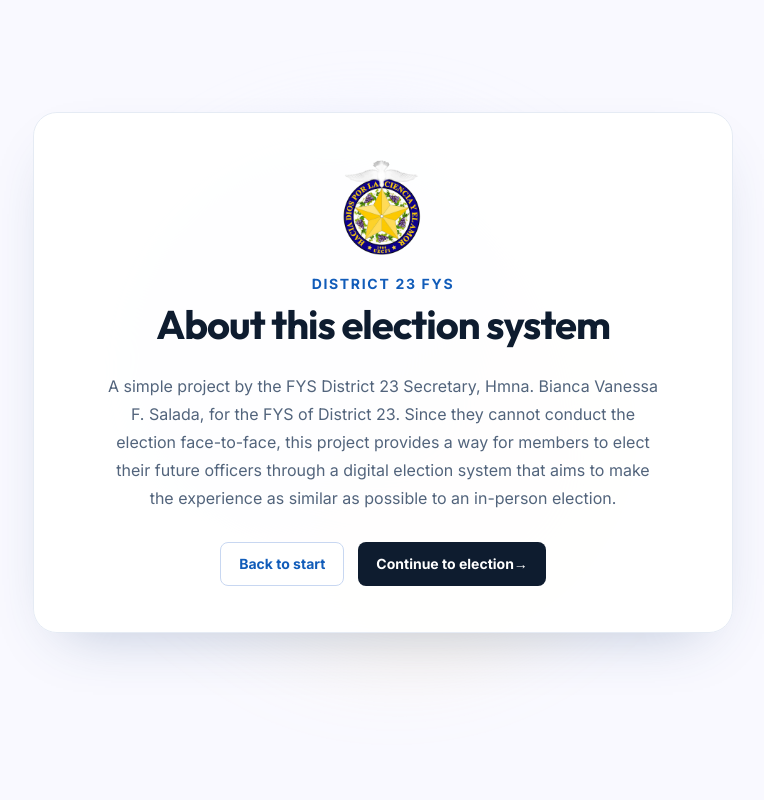
After one commit to biancsss17/fysd23_election, a Laravel app: page /about in a window 1280 px wide. The commit adds this page. Shown: the whole page, without its empty margins (257-1021 px from the left). Run offline with Laravel 12, Linux system fonts and the light colour scheme.

Commit message:
Add election system about page

```diff
--- a/ELECTION-app/public/css/splash.css
+++ b/ELECTION-app/public/css/splash.css
@@ -96,6 +96,10 @@ h1 { margin: 0; font-family: Outfit, sans-serif; font-size: clamp(24px, 5.8vw, 3
 .election-term { display: inline-block; margin: 14px 0 0; padding: 4px 13px; border-radius: 4px; background: #d7e2ff; color: #001a40; font: 600 18px/26px Outfit, sans-serif; letter-spacing: .045em; animation: text-arrive .9s var(--splash-ease) .8s both; }
 
 .splash-footer { position: absolute; bottom: max(30px, env(safe-area-inset-bottom)); left: 24px; right: 24px; display: grid; justify-items: center; gap: 22px; }
+.splash-links { display: flex; align-items: center; justify-content: center; gap: 18px; }
+.splash-about-link { padding: 10px 16px; color: #115cb9; font-size: 12px; font-weight: 600; text-decoration: none; border-radius: 6px; }
+.splash-about-link:hover { color: #0e1c2f; background: #d7e2ff66; }
+.splash-about-link:focus-visible { outline: 2px solid #115cb9; outline-offset: 3px; }
 .splash-progress { position: relative; width: min(240px, 72vw); height: 4px; background: #e5ebf4; overflow: hidden; border-radius: 999px; box-shadow: 0 0 0 1px rgba(17, 92, 185, .04); }
 .splash-progress span { display: block; width: 100%; height: 100%; background: linear-gradient(90deg, #c8a34b 0%, #e2bd5c 20%, #115cb9 100%); transform: scaleX(0); transform-origin: left; border-radius: inherit; box-shadow: 0 0 10px rgba(17, 92, 185, .2); animation: progress-fill var(--splash-duration) linear both; }
 .splash-skip { padding: 10px 16px; color: #52647c; font-size: 12px; text-decoration: none; border-radius: 6px; }
@@ -104,6 +108,19 @@ h1 { margin: 0; font-family: Outfit, sans-serif; font-size: clamp(24px, 5.8vw, 3
 .splash-skip:hover span { transform: translateX(3px); }
 .splash-skip:focus-visible { outline: 2px solid #115cb9; outline-offset: 3px; }
 .splash.is-leaving { opacity: 0; }
+
+.about-card { position: relative; width: min(100%, 700px); padding: 46px clamp(26px, 6vw, 70px); text-align: center; background: rgba(255, 255, 255, .92); border: 1px solid #e5ebf4; border-radius: 24px; box-shadow: 0 24px 60px -30px #28477755; }
+.about-logo { display: block; width: 96px; height: 96px; margin: 0 auto 20px; object-fit: contain; }
+.about-page .district-label { margin-bottom: 8px; font-size: 14px; }
+.about-page h1 { margin-bottom: 24px; font-size: clamp(28px, 5vw, 40px); text-transform: none; }
+.about-copy { max-width: 570px; margin: 0 auto; color: #52647c; font-size: 16px; line-height: 1.75; }
+.about-actions { display: flex; flex-wrap: wrap; justify-content: center; gap: 14px; margin-top: 30px; }
+.about-back, .about-continue { display: inline-flex; align-items: center; justify-content: center; min-height: 44px; padding: 10px 18px; border-radius: 8px; font-size: 14px; font-weight: 700; text-decoration: none; }
+.about-back { color: #115cb9; border: 1px solid #c8d7f1; background: #fff; }
+.about-continue { color: #fff; background: #0e1c2f; }
+.about-back:hover { background: #f0f3ff; }
+.about-continue:hover { background: #1b3150; }
+.about-back:focus-visible, .about-continue:focus-visible { outline: 2px solid #115cb9; outline-offset: 3px; }
 
 @keyframes logo-arrive {
     from { opacity: 0; transform: translateY(20px) scale(.76) rotate(-10deg); }
--- /dev/null
+++ b/ELECTION-app/resources/views/about.blade.php
@@ -0,0 +1,28 @@
+<!doctype html>
+<html lang="en">
+<head>
+    <meta charset="utf-8">
+    <meta name="viewport" content="width=device-width, initial-scale=1, viewport-fit=cover">
+    <meta name="theme-color" content="#f9f9ff">
+    <title>About this election system · District 23 FYS</title>
+    <link rel="preconnect" href="https://fonts.googleapis.com">
+    <link rel="preconnect" href="https://fonts.gstatic.com" crossorigin>
+    <link href="https://fonts.googleapis.com/css2?family=Inter:wght@400;600;700&family=Outfit:wght@600;700&display=swap" rel="stylesheet">
+    <link rel="stylesheet" href="/css/splash.css?v={{ filemtime(public_path('css/splash.css')) }}">
+</head>
+<body class="splash about-page">
+    <main class="splash-stage" aria-labelledby="about-title">
+        <div class="ambient-glow" aria-hidden="true"></div>
+        <article class="about-card">
+            <img class="about-logo" width="96" height="96" src="/images/uecfi-logo.png" alt="District 23 FYS Official Insignia">
+            <p class="district-label">District 23 FYS</p>
+            <h1 id="about-title">About this election system</h1>
+            <p class="about-copy">A simple project by the FYS District 23 Secretary, Hmna. Bianca Vanessa F. Salada, for the FYS of District 23. Since they cannot conduct the election face-to-face, this project provides a way for members to elect their future officers through a digital election system that aims to make the experience as similar as possible to an in-person election.</p>
+            <div class="about-actions">
+                <a class="about-back" href="{{ route('splash') }}">Back to start</a>
+                <a class="about-continue" href="{{ route('home') }}">Continue to election <span aria-hidden="true">→</span></a>
+            </div>
+        </article>
+    </main>
+</body>
+</html>
--- a/ELECTION-app/resources/views/splash.blade.php
+++ b/ELECTION-app/resources/views/splash.blade.php
@@ -34,7 +34,10 @@
         </section>
         <footer class="splash-footer">
             <div class="splash-progress" aria-hidden="true"><span></span></div>
-            <a class="splash-skip" href="/home">Continue <span aria-hidden="true">→</span></a>
+            <div class="splash-links">
+                <a class="splash-about-link" href="{{ route('about') }}">About this election system</a>
+                <a class="splash-skip" href="/home">Continue <span aria-hidden="true">→</span></a>
+            </div>
             <noscript><p>Select Continue to enter.</p></noscript>
         </footer>
     </main>
--- a/ELECTION-app/routes/web.php
+++ b/ELECTION-app/routes/web.php
@@ -10,6 +10,7 @@ Route::get('/', function (Request $request) {
 
     return view('splash');
 })->name('splash');
+Route::view('/about', 'about')->name('about');
 Route::get('/home', [HomeController::class, 'index'])->name('home');
 Route::get('/voter-access', [HomeController::class, 'voterAccess'])->name('voter-access');
 Route::post('/voter-access/verify', [HomeController::class, 'verifyVoterAccess'])->name('voter-access.verify');
```
Also changed, not shown: ELECTION-app/tests/Feature/ElectionScenarioTest.php (+13 -0 lines).
